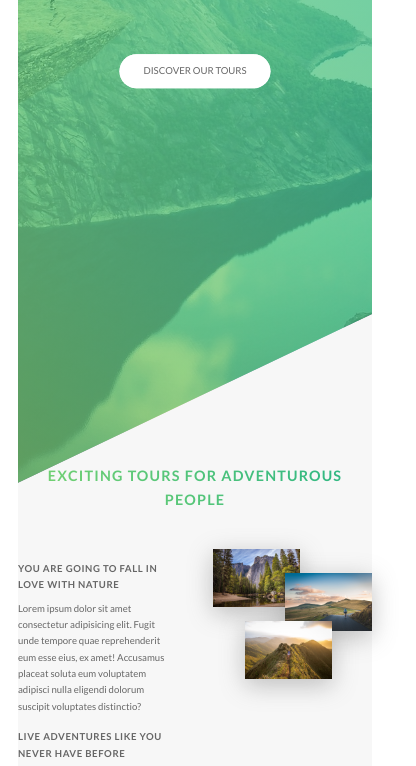
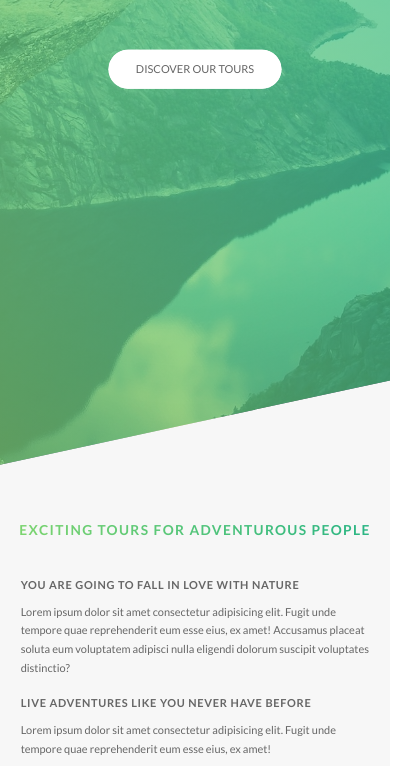
Before and after one commit to solomon54/Natours, a website: page index.html in a window 390 px wide. Shown: the part 337-1103 px from the top of the page, 416 px wide, since content can reach past the window. Drawn offline with Linux system fonts and the light colour scheme.

Commit message:
make the card responsive.

```diff
--- a/sass/abstract/_mixins.scss
+++ b/sass/abstract/_mixins.scss
@@ -32,13 +32,8 @@
 */
 
 @mixin respond($breakpoint) {
-  @if $breakpoint == small-phone {
-    @media (max-width: 31em) {
-      @content;
-    }
-  }
   @if $breakpoint == phone {
-    @media (max-width: 43.7em) {
+    @media (max-width: 37.5em) {
       @content;
     }
   }
--- a/sass/abstract/_variables.scss
+++ b/sass/abstract/_variables.scss
@@ -21,5 +21,7 @@ $grid-width: 112rem;
 $gutter-vertical: 8rem;
 $guter-horizontal: 6rem;
 
+$gutter-vertical-small: 5rem;
+
 //FONT
 $default-font-size: 1.6rem;
--- a/sass/base/_base.scss
+++ b/sass/base/_base.scss
@@ -33,18 +33,20 @@ html {
   }
 
   @include respond(big-desktop) {
-    font-size: 75%; //  12/16 = 75%
+    font-size: 100%; //  12/16 = 75%
   }
 }
 
 body {
   scroll-behavior: smooth;
   box-sizing: border-box;
-}
+  padding: 3rem;
 
-.vido {
-  margin-left: 5rem;
-  &__size {
-    width: 40rem;
+  @include respond(tab-port) {
+    padding: 0;
+  }
+
+  @include respond(phone) {
+    padding: 0;
   }
 }
--- a/sass/base/_typography.scss
+++ b/sass/base/_typography.scss
@@ -2,7 +2,6 @@ body {
   font-family: "Lato", sans-serif;
   font-weight: 400;
   line-height: 1.7;
-  padding: 3rem;
   font-size: $default-font-size;
   color: $color-dark;
 }
@@ -33,6 +32,11 @@ body {
       animation-delay: 0.3s;
       /* animation-timing-function: ease-out;
       animation-iteration-count: 2; */
+
+      @include respond(phone) {
+        font-size: 5rem;
+        letter-spacing: 1rem;
+      }
     }
 
     &--sub {
@@ -46,13 +50,18 @@ body {
       animation-delay: 0.3s;
       /* animation-timing-function: ease-out;
       animation-iteration-count: 2; */
+
+      @include respond(phone) {
+        font-size: 2rem;
+        letter-spacing: 1rem;
+      }
     }
   }
 }
 
 .heading-secondary {
   display: inline-block;
-  font-size: 2.4rem;
+  font-size: 3.5rem;
   font-weight: 700;
   text-transform: uppercase;
   letter-spacing: 0.2rem;
@@ -64,6 +73,13 @@ body {
   background-clip: text;
   color: transparent;
   transition: all 0.2s;
+
+  @include respond(tab-port) {
+    font-size: 2.5rem;
+  }
+  @include respond(phone) {
+    font-size: 2rem;
+  }
 
   &:hover {
     transform: skewY(2deg) skewX(15deg) scale(1.1);
--- a/sass/base/_utilities.scss
+++ b/sass/base/_utilities.scss
@@ -6,9 +6,16 @@
 }
 .u-margin-bottom-medium {
   margin-bottom: 4rem !important;
+  @include respond(tab-port) {
+    margin-bottom: 5rem !important;
+  }
 }
 .u-margin-bottom-big {
   margin-bottom: 8rem !important;
+
+  @include respond(tab-port) {
+    margin-bottom: 5rem !important;
+  }
 }
 
 .u-margin-top-huge {
--- a/sass/components/_composition.scss
+++ b/sass/components/_composition.scss
@@ -7,6 +7,9 @@
     position: absolute;
     transition: all 0.2s;
     outline-offset: 1.6rem;
+
+    @include respond(tab-port) {
+    }
 
     &--p1 {
       left: 0;
--- a/sass/layout/_footer.scss
+++ b/sass/layout/_footer.scss
@@ -4,9 +4,17 @@
   background-color: $color-dark;
   padding-bottom: 20rem;
 
+  @include respond(tab-port) {
+    padding: 8rem 0;
+  }
+
   &__logo-box {
     text-align: center;
     margin-bottom: 10rem;
+
+    @include respond(tab-port) {
+      margin-bottom: 6rem;
+    }
   }
   &__logo {
     width: 16rem;
@@ -16,6 +24,11 @@
   &__navigation {
     border-top: 0.1rem solid $color--gray-light-2;
     padding-top: 2rem;
+
+    @include respond(tab-port) {
+      text-align: center;
+      width: 100%;
+    }
   }
   &__list {
     list-style: none;
@@ -51,5 +64,10 @@
     border-top: 0.1rem solid $color--gray-light-2;
     padding-top: 2rem;
     float: right;
+
+    @include respond(tab-port) {
+      text-align: center;
+      float: none;
+    }
   }
 }
--- a/sass/layout/_grid.scss
+++ b/sass/layout/_grid.scss
@@ -4,6 +4,14 @@
 
   &:not(:last-child) {
     margin-bottom: $gutter-vertical;
+
+    @include respond(tab-port) {
+      margin-bottom: $gutter-vertical-small;
+    }
+  }
+  @include respond(tab-port) {
+    max-width: 60rem;
+    padding: 0 3rem;
   }
 
   @include clearfix;
@@ -15,6 +23,15 @@
 
     &:not(:last-child) {
       margin-right: $guter-horizontal;
+
+      @include respond(tab-port) {
+        margin-right: 0;
+        margin-bottom: $gutter-vertical-small;
+      }
+    }
+
+    @include respond(tab-port) {
+      width: 100% !important;
     }
   }
 
--- a/sass/layout/_header.scss
+++ b/sass/layout/_header.scss
@@ -11,6 +11,9 @@
   background-size: cover;
   background-position: top;
   position: relative;
+  @include respond(tab-port) {
+    clip-path: polygon(0 0, 100% 0, 100% 85vh, 0 100%);
+  }
 
   &__logo--box {
     position: absolute;
--- a/sass/layout/_navigation.scss
+++ b/sass/layout/_navigation.scss
@@ -16,6 +16,15 @@
     z-index: 30;
 
     box-shadow: 0 1.5rem 3rem rgba($color-black, 0.3);
+
+    @include respond(tab-port) {
+      top: 4rem;
+      right: 4rem;
+    }
+    @include respond(phone) {
+      top: 3.5rem;
+      right: 3.5rem;
+    }
   }
 
   &__background {
@@ -31,6 +40,15 @@
     opacity: 0;
 
     transition: all 0.8s;
+
+    @include respond(tab-port) {
+      top: 4.5rem;
+      right: 4.5rem;
+    }
+    @include respond(phone) {
+      top: 3.5rem;
+      right: 3.5rem;
+    }
   }
 
   &__nav {
--- a/sass/pages/_home.scss
+++ b/sass/pages/_home.scss
@@ -2,6 +2,11 @@
   background-color: $color--gray-light-1;
   padding: 25rem 0;
   margin-top: -20vh;
+  @include respond(tab-port) {
+    margin-top: -10vh;
+    padding: 20rem 0;
+    padding-bottom: 40rem;
+  }
 }
 
 .section-features {
@@ -13,7 +18,7 @@
     ),
     url("../img/nat-4.jpg");
   background-size: cover;
-  margin-top: -10rem;
+  margin-top: -7rem;
 
   transform: skewY(-7deg);
 
@@ -26,6 +31,11 @@
 .section--tours {
   padding: 25rem 0;
   background-color: $color--gray-light-1;
+  margin-top: -7rem;
+
+  @include respond(tab-port) {
+    padding: 20rem 0;
+  }
 }
 
 // Section-stories
```
Also changed, not shown: css/style.css, 1 other file.
